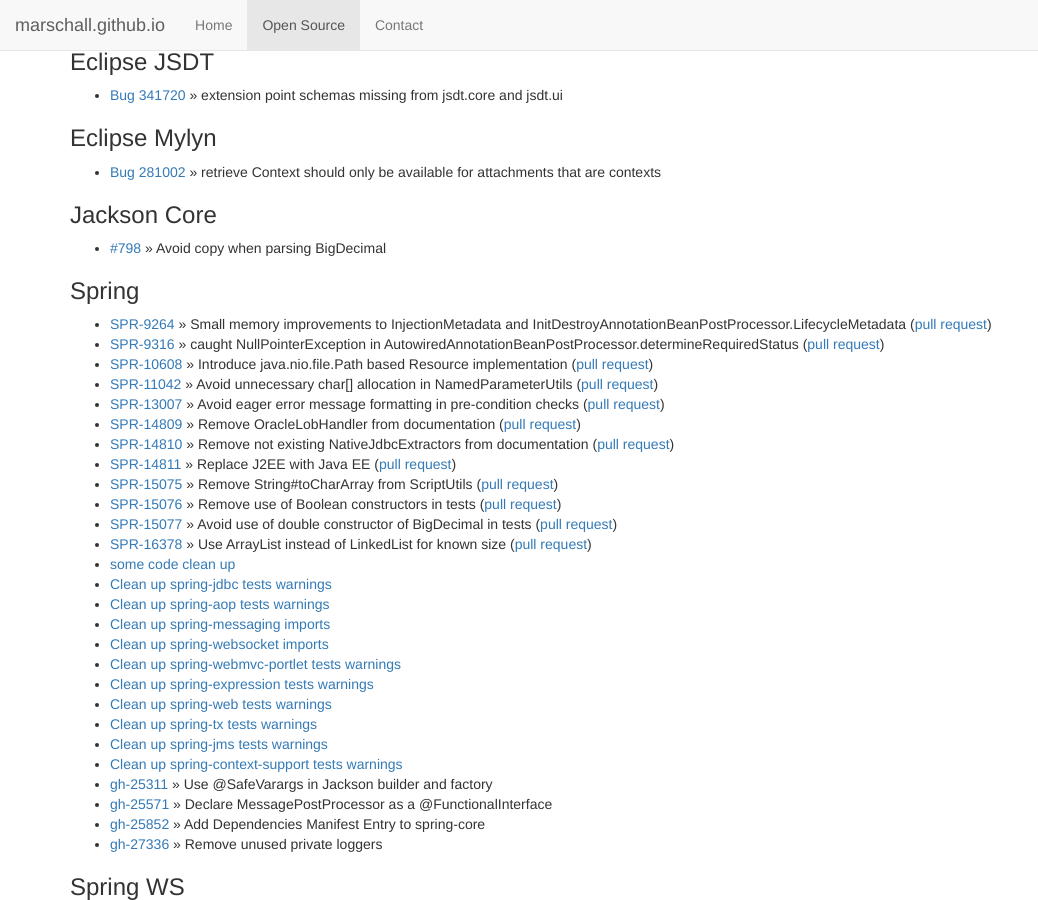
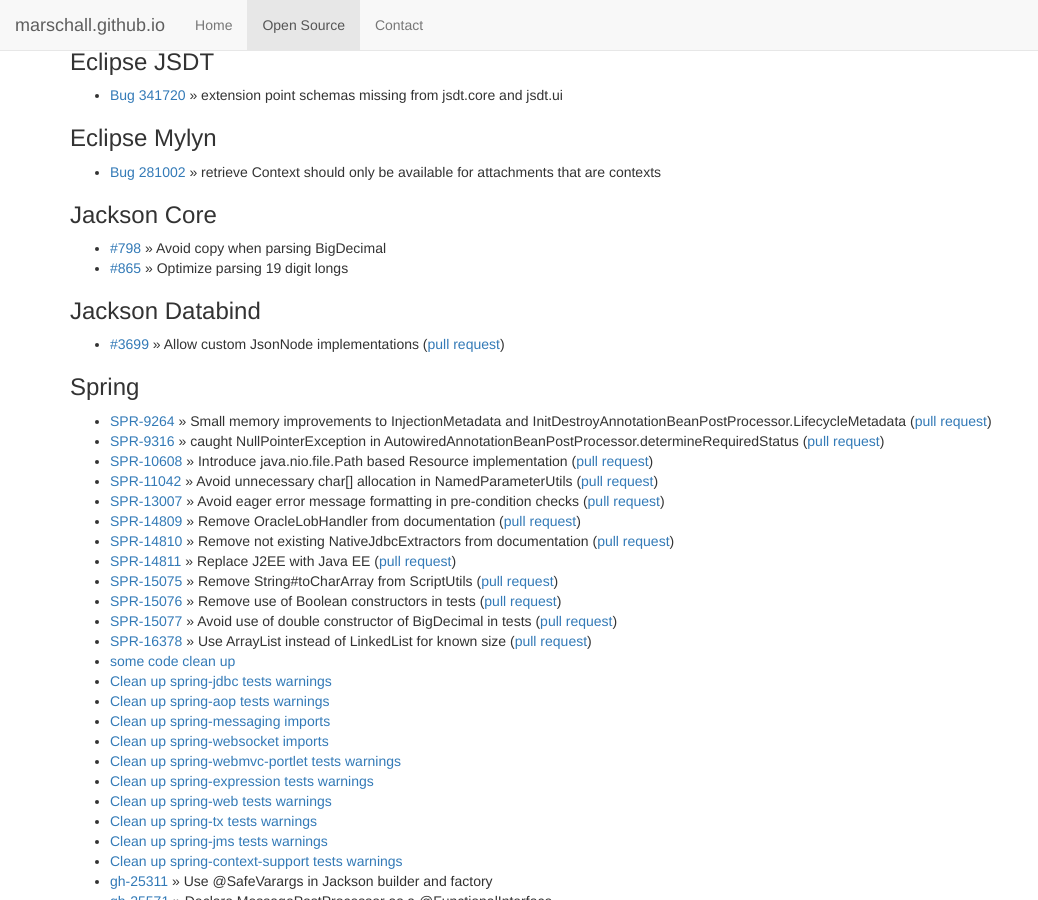
Before and after one commit to marschall/marschall.github.com, a Jekyll site: the page built from open-source.html, in a window 1280 px wide and 900 px high, scrolled down 1151 px. Shown: the whole window, without its empty margins (0-1038 px from the left). Built offline with Jekyll 4.4.1, drawn with Linux system fonts in a browser that asks for light colours.

Commit message:
add more Jackson PRs

```diff
--- a/open-source.html
+++ b/open-source.html
@@ -86,6 +86,12 @@
 <h3>Jackson Core</h3>
 <ul>
   <li><a href="https://github.com/FasterXML/jackson-core/pull/798">#798</a> &raquo; Avoid copy when parsing BigDecimal</li>
+  <li><a href="https://github.com/FasterXML/jackson-core/pull/865">#865</a> &raquo; Optimize parsing 19 digit longs</li>
+</ul>
+
+<h3>Jackson Databind</h3>
+<ul>
+  <li><a href="https://github.com/FasterXML/jackson-databind/issues/3699">#3699</a> &raquo; Allow custom JsonNode implementations (<a href="https://github.com/FasterXML/jackson-databind/pull/3701">pull request</a>)</li>
 </ul>
 
 <h3>Spring</h3>
```
